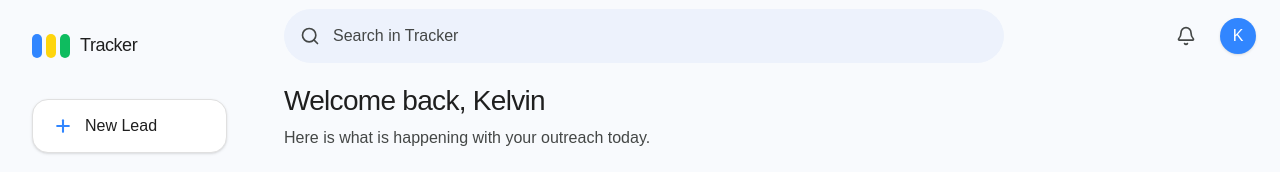
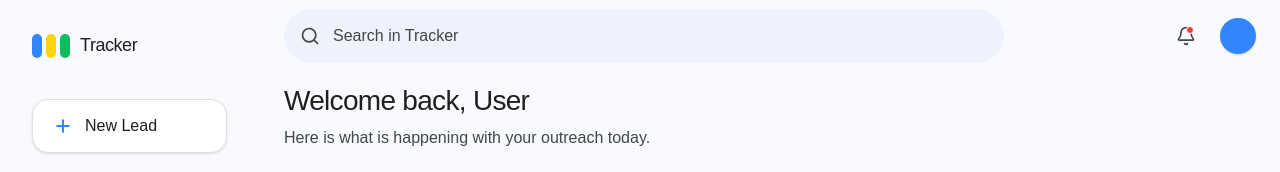
Before and after one commit to talesofcarter/client_outreach, a Next.js app in the folder apps/web/: page / in a window 1280 px wide. Both pictures are taken after a click on the button 1186 px from the left and 36 px from the top of the page. Shown: the top 172 px of the page. Built offline with nearby package versions, Linux system fonts and the light colour scheme; no server answers; a web font is replaced by a local one.

Commit message:
feat(auth): add user profile retrieval and secure logout functionality
feat(dashboard): personalize greeting with active user's name

refactor(layout): replace user actions with HeaderActions component

```diff
--- a/apps/web/app/(dashboard)/layout.tsx
+++ b/apps/web/app/(dashboard)/layout.tsx
@@ -8,6 +8,7 @@ import {
   Plus,
 } from "lucide-react";
 import Link from "next/link";
+import { HeaderActions } from "@/components/layout/header-actions";
 import { NewLeadPanel } from "@/components/leads/new-lead-panel";
 
 export default function DashboardLayout({
@@ -102,14 +103,7 @@ export default function DashboardLayout({
           </div>
 
           {/* User Actions */}
-          <div className="flex items-center gap-4">
-            <button className="p-2 text-[#444746] hover:bg-[#f0f4f9] rounded-full transition-colors">
-              <Bell className="w-5 h-5" />
-            </button>
-            <button className="w-9 h-9 rounded-full bg-[#3186ff] text-white flex items-center justify-center font-medium shadow-sm hover:shadow-md transition-all">
-              K
-            </button>
-          </div>
+          <HeaderActions />
         </header>
 
         {/* The Dashboard Page Content is injected here */}
--- a/apps/web/app/(dashboard)/page.tsx
+++ b/apps/web/app/(dashboard)/page.tsx
@@ -26,8 +26,6 @@ const formatDate = (dateString: string) => {
   }).format(new Date(dateString));
 };
 
-// 2. Strictly type the config. If you add a status to the backend later,
-// TypeScript will flag an error here until you add the colors for it!
 const statusConfig: Record<LeadStatus, { label: string; colors: string }> = {
   not_contacted: {
     label: "Not Contacted",
@@ -56,6 +54,25 @@ const statusConfig: Record<LeadStatus, { label: string; colors: string }> = {
 };
 
 export default function DashboardHome() {
+  // 1. Fetch the active user to personalize the greeting
+  const { data: user } = useQuery({
+    queryKey: ["currentUser"],
+    queryFn: async () => {
+      const token = getAuthToken();
+      if (!token) return null;
+      const res = await fetch("http://localhost:3001/auth/me", {
+        headers: { Authorization: `Bearer ${token}` },
+      });
+      return res.ok ? res.json() : null;
+    },
+  });
+
+  // 2. Format the email into a capitalized first name (e.g., kelvin@... -> Kelvin)
+  const displayName = user?.email
+    ? user.email.split("@")[0].charAt(0).toUpperCase() +
+      user.email.split("@")[0].slice(1)
+    : "User";
+
   // 3. Define the expected return type for TanStack Query
   const { data: leads = [], isLoading } = useQuery<Lead[]>({
     queryKey: ["leads"],
@@ -69,7 +86,6 @@ export default function DashboardHome() {
     },
   });
 
-  // 4. No more 'any'! We explicitly tell the filter functions what 'l' is.
   const activeLeadsCount = leads.filter(
     (l: Lead) => l.status !== "won" && l.status !== "lost",
   ).length;
@@ -90,7 +106,7 @@ export default function DashboardHome() {
     <div className="max-w-300 mx-auto w-full space-y-8 animate-in fade-in slide-in-from-bottom-4 duration-500 ease-out">
       <div>
         <h1 className="text-[28px] font-normal text-[#1f1f1f] tracking-tight">
-          Welcome back, Kelvin
+          Welcome back, {displayName}
         </h1>
         <p className="text-base text-[#444746] mt-1">
           Here is what is happening with your outreach today.
@@ -165,7 +181,6 @@ export default function DashboardHome() {
                 </tr>
               </thead>
               <tbody className="text-sm">
-                {/* 5. 'lead' is now typed. If you type 'lead.', your editor will show all available fields */}
                 {leads.map((lead: Lead) => {
                   const badge =
                     statusConfig[lead.status] || statusConfig.not_contacted;
--- /dev/null
+++ b/apps/web/components/layout/header-actions.tsx
@@ -0,0 +1,89 @@
+"use client";
+
+import { useRouter } from "next/navigation";
+import { useQuery, useQueryClient } from "@tanstack/react-query";
+import { Bell, LogOut, Loader2 } from "lucide-react";
+
+const getAuthToken = () => {
+  if (typeof document === "undefined") return null;
+  return document.cookie
+    .split("; ")
+    .find((row) => row.startsWith("tracker_token="))
+    ?.split("=")[1];
+};
+
+export function HeaderActions() {
+  const router = useRouter();
+  const queryClient = useQueryClient();
+
+  // 1. Fetch the active user's profile
+  const { data: user, isLoading } = useQuery({
+    queryKey: ["currentUser"],
+    queryFn: async () => {
+      const token = getAuthToken();
+      if (!token) throw new Error("No token found");
+
+      const res = await fetch("http://localhost:3001/auth/me", {
+        headers: { Authorization: `Bearer ${token}` },
+      });
+      if (!res.ok) throw new Error("Not authenticated");
+      return res.json();
+    },
+  });
+
+  // 2. The Secure Logout Function
+  const handleLogout = () => {
+    // Destroy the cookie
+    document.cookie =
+      "tracker_token=; expires=Thu, 01 Jan 1970 00:00:00 UTC; path=/;";
+
+    // Clear the TanStack Query cache so data doesn't leak to the next user
+    queryClient.clear();
+
+    // Redirect to login
+    router.push("/login");
+  };
+
+  // Derive the initial from the email (e.g., kelvin@... -> K)
+  const userInitial = user?.email ? user.email.charAt(0).toUpperCase() : "";
+
+  return (
+    <div className="flex items-center gap-4">
+      <button className="p-2 text-[#444746] hover:bg-[#f0f4f9] rounded-full transition-colors relative">
+        <Bell className="w-5 h-5" />
+        {/* Mock Notification Dot */}
+        <span className="absolute top-2 right-2.5 w-2 h-2 bg-[#ea4335] rounded-full border border-white"></span>
+      </button>
+
+      {/* Profile Dropdown Container */}
+      <div className="relative group">
+        <button className="w-9 h-9 rounded-full bg-[#3186ff] text-white flex items-center justify-center font-medium shadow-sm hover:shadow-md transition-all">
+          {isLoading ? (
+            <Loader2 className="w-4 h-4 animate-spin" />
+          ) : (
+            userInitial
+          )}
+        </button>
+
+        {/* Hover Menu Menu */}
+        <div className="absolute right-0 mt-2 w-48 bg-white rounded-xl shadow-[0_4px_12px_rgba(60,64,67,0.15)] border border-[#e0e0e0]/60 opacity-0 invisible group-hover:opacity-100 group-hover:visible transition-all duration-200 transform origin-top-right -translate-y-2.5 group-hover:translate-y-0 z-50 overflow-hidden">
+          <div className="px-4 py-3 border-b border-[#e0e0e0]/60 bg-[#f8fafd]">
+            <p className="text-xs font-medium text-[#444746] truncate">
+              Signed in as
+            </p>
+            <p className="text-sm font-medium text-[#1f1f1f] truncate">
+              {user?.email}
+            </p>
+          </div>
+          <button
+            onClick={handleLogout}
+            className="w-full flex items-center gap-2 px-4 py-3 text-sm font-medium text-[#ea4335] hover:bg-[#fef2f2] transition-colors"
+          >
+            <LogOut className="w-4 h-4" />
+            Sign out
+          </button>
+        </div>
+      </div>
+    </div>
+  );
+}
```
Also changed, not shown: 1 other file (tests, documents, lock files or other folders).
